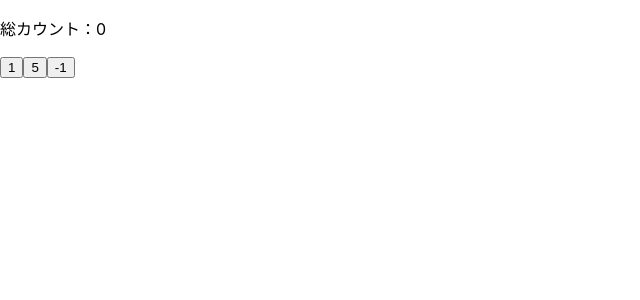
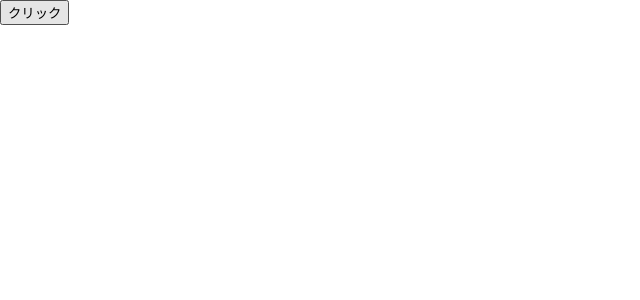
Before and after one commit to geminopa/my-react, a React (Create React App) app: page / in a window 1280 px wide. Shown: the top 300 px of the page, without its empty margins (0-640 px from the left). Built offline with nearby package versions, Linux system fonts and the light colour scheme.

Commit message:
mouseoer, event ovjectについて

```diff
--- /dev/null
+++ b/src/chap03/EventMouse.jsx
@@ -0,0 +1,13 @@
+import { useState } from 'react';
+
+export default function EventMouse({ beforeSrc, afterSrc, alt }) {
+    //  現在表示している画像
+    const [current, setCurrent] = useState(beforeSrc);
+    // mouseover / mouseleaveイベントハンドラーを準備
+    const handleEnter = () => setCurrent(afterSrc);
+    const handleLeave = () => setCurrent(beforeSrc);
+    return (
+        <img src={current} alt={alt}
+            onMouseEnter={handleEnter} onMouseLeave={handleLeave} />
+    )
+}
--- /dev/null
+++ b/src/chap03/EventObj.jsx
@@ -0,0 +1,7 @@
+export default function EventObj() {
+    // クリック時にイベントオブジェクトをログに出力
+    const handleClick = e => console.log(e);
+    return (
+        <button onClick={handleClick}>クリック</button>
+    );
+}
--- a/src/index.js
+++ b/src/index.js
@@ -12,25 +12,14 @@ import books from './chap03/books';
 // import TitledPanel from './chap03/TitledPanel';
 import ListTemplate from './chap03/ListTemplate';
 import reportWebVitals from './reportWebVitals';
-import StateParent from './chap03/StateParent';
+// import StateParent from './chap03/StateParent';
+// import EventMouse from './chap03/EventMouse';
+import EventObj from './chap03/EventObj';
 
 const root = ReactDOM.createRoot(document.getElementById('root'));
 root.render(
   <React.StrictMode>
-    <StateParent />
-    {/* <StateBasic init={0} /> */}
-    {/* <ListTemplate src={books}>
-      {elem => (
-        <>
-          <dt>
-            <a href={`https://wings.msn.to/books/${elem.isbn}/${elem.isbn}.jpg`}>
-              {elem.title} ({elem.price}円)
-            </a>
-          </dt>
-          <dd>{elem.summary}</dd>
-        </>
-      )}
-    </ListTemplate> */}
+    <EventObj />
   </React.StrictMode>
 );
 
```
